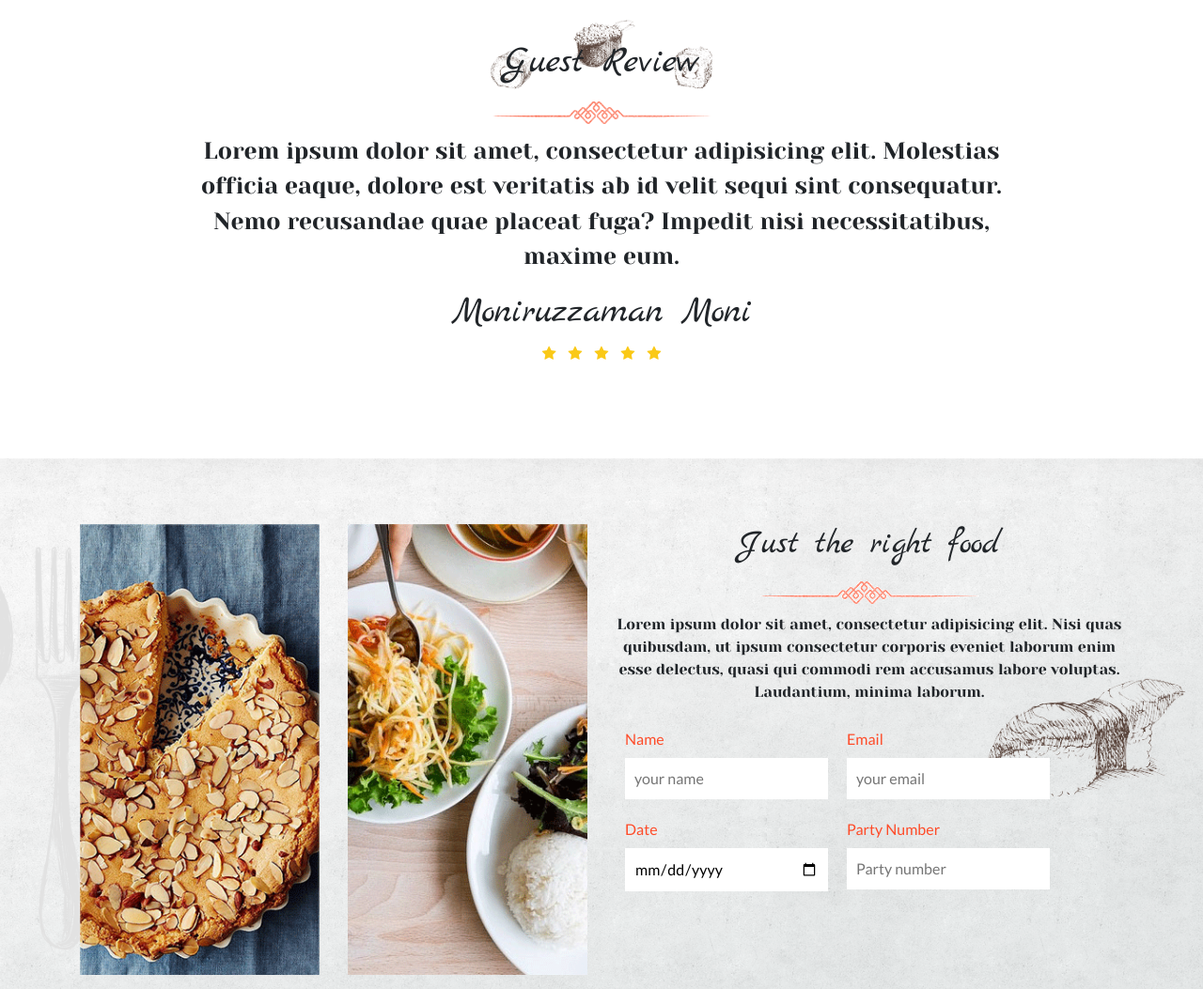
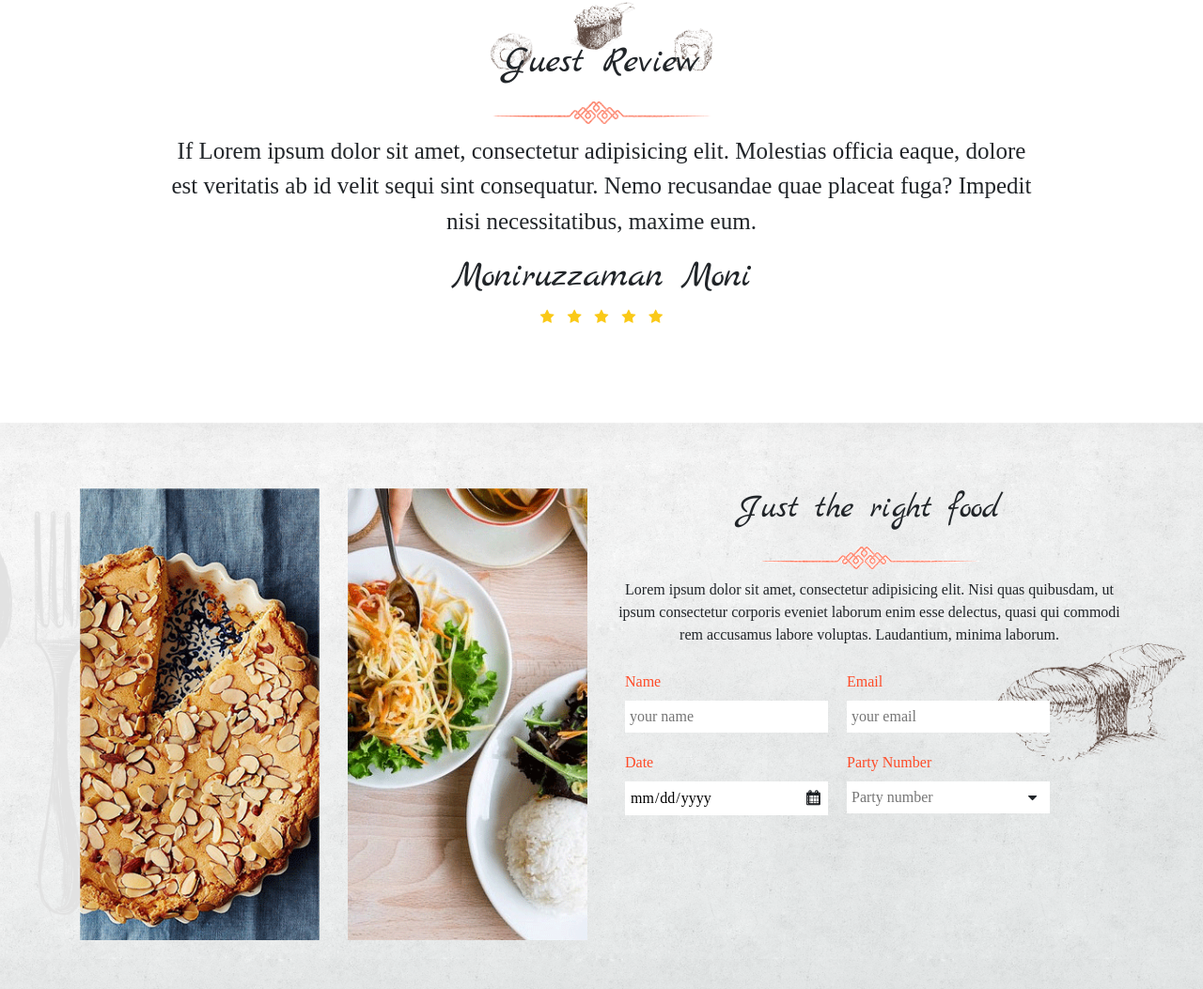
Before and after one commit to monizaman/restaurant-template, a plain HTML site: page index.html in a window 1280 px wide. Shown: the part 2159-3212 px from the top of the page at 94% size. Drawn offline with Linux system fonts and the light colour scheme.

Commit message:
Add files via upload

```diff
--- a/index.html
+++ b/index.html
@@ -203,7 +203,7 @@
     					<h4>Guest Review</h4>
     					<img src="assets/img/divider.png" alt="divider" class="divider">
     					<div class="reviews-quote">
-    						<p>Lorem ipsum dolor sit amet, consectetur adipisicing elit. Molestias officia eaque, dolore est veritatis ab id velit sequi sint consequatur. Nemo recusandae quae placeat fuga? Impedit nisi necessitatibus, maxime eum.</p>
+    						<p>If Lorem ipsum dolor sit amet, consectetur adipisicing elit. Molestias officia eaque, dolore est veritatis ab id velit sequi sint consequatur. Nemo recusandae quae placeat fuga? Impedit nisi necessitatibus, maxime eum.</p>
     						<h4>Moniruzzaman Moni</h4>
                             <span class="star"><i class="fa fa-star"></i></span>
                             <span class="star"><i class="fa fa-star"></i></span>
@@ -250,10 +250,12 @@
                                  <div class="single-input">
                                     <label for="">Date</label>
                                     <input type="date" name="date" placeholder="Date">
+                                    <i class="fa fa-calendar"></i>
                                 </div>
                                  <div class="single-input">
                                     <label for="">Party Number</label>
                                     <input type="text" name="party-number" placeholder="Party number">
+                                    <i class="fa fa-caret-down"></i>
                                 </div>
 
 	    					</form>
--- a/style.css
+++ b/style.css
@@ -1,7 +1,7 @@
 
 
 body{
-	font-family: 'Lato', sans-serif;
+	font-family: "Focus-Regular";
 }
 a{
 	text-decoration: none;
@@ -10,7 +10,8 @@ a{
 #mainNav a{
 	color: #fff;
 	text-transform: uppercase;
-	font-family: 'Yeseva One', cursive;
+	font-family: "Focus-Regular";
+	/*font-family: 'Yeseva One', cursive;*/
 }
 #mainNav {
 	margin: 20px 0;
@@ -95,7 +96,8 @@ a{
 	color: #fff;
 }
 .ingredient-content p{
-	font-family: 'Lato', sans-serif;
+	font-family: "Focus-Regular";
+	/*font-family: 'Lato', sans-serif;*/
 	font-size: 16px;
 	color: #fff;
 }
@@ -118,7 +120,8 @@ a{
 .menu-item {
 	border-bottom: 1px solid #a62c1f;
 	padding: 15px 0;
-	font-family: 'Yeseva One', cursive;
+	font-family: "Focus-Regular";
+	/*font-family: 'Yeseva One', cursive;*/
 }
 .single-content-item .menu-item:last-child{
 	border-bottom: none;
@@ -156,7 +159,7 @@ a{
 	font-family: 'Marck Script', cursive;
 }
 .reviews-content p{
-	font-family: 'Yeseva One', cursive;
+	font-family: "Focus-Regular";
 	font-size: 25px;
 }
 .star {
@@ -185,7 +188,7 @@ a{
 }
 .reservation-text-content p {
 	font-size: 16px;
-	font-family: 'Yeseva One', cursive;
+	font-family: "Focus-Regular";
 }
 .divider{
 	margin: 10px 0;
@@ -194,10 +197,16 @@ a{
 	width: 40%;
 	float: left;
 	margin: 10px 10px;
+	position: relative;
+}
+.single-input i {
+	top: 41px;
+	position: absolute;
+	left: 193px;
 }
 .single-input input {
 	border: none;
-	padding: 10px;
+	padding: 5px;
 	width: 100%;
 }
 .single-input label{
@@ -319,3 +328,13 @@ a{
 .soc-xbox:before {
     content:'\e038';
 }
+/*Custom Fonts*/
+@font-face {
+font-family: "Focus-Medium";
+src: url("assets/fonts/Focus-Medium.ttf");
+src: url("assets/fonts/Focus-Regular.ttf");
+src:
+url("assets/fonts/Focus-Medium.woff") format("woff"),
+url("assets/fonts/Focus-Medium.otf") format("opentype"),
+url("assets/fonts/Focus-Medium.svg#filename") format("svg");
+}
```
Also changed, not shown: assets/fonts/Focus-Italic.ttf (added), assets/fonts/Focus-Medium.ttf (added), assets/fonts/Focus-MediumItalic.ttf (added), assets/fonts/Focus-Regular.ttf (added), assets/fonts/ReadMe.txt (added).
